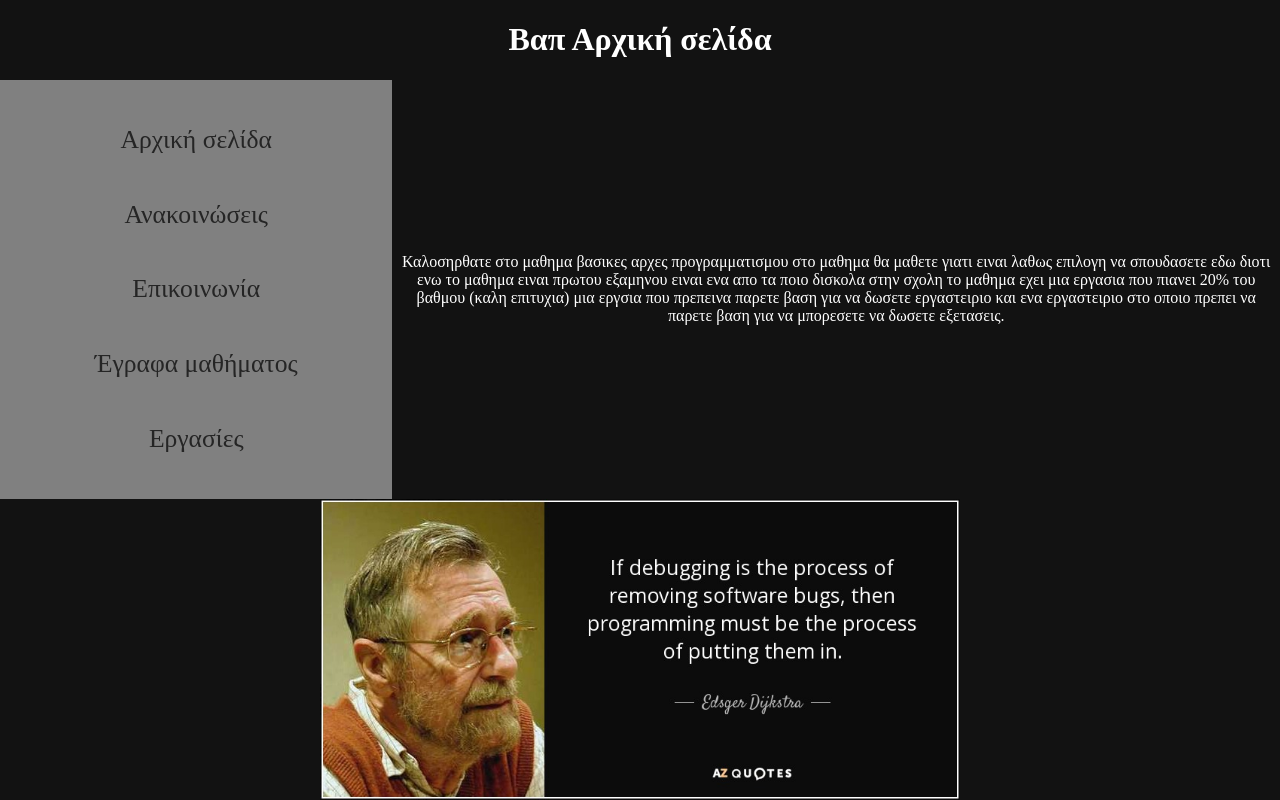
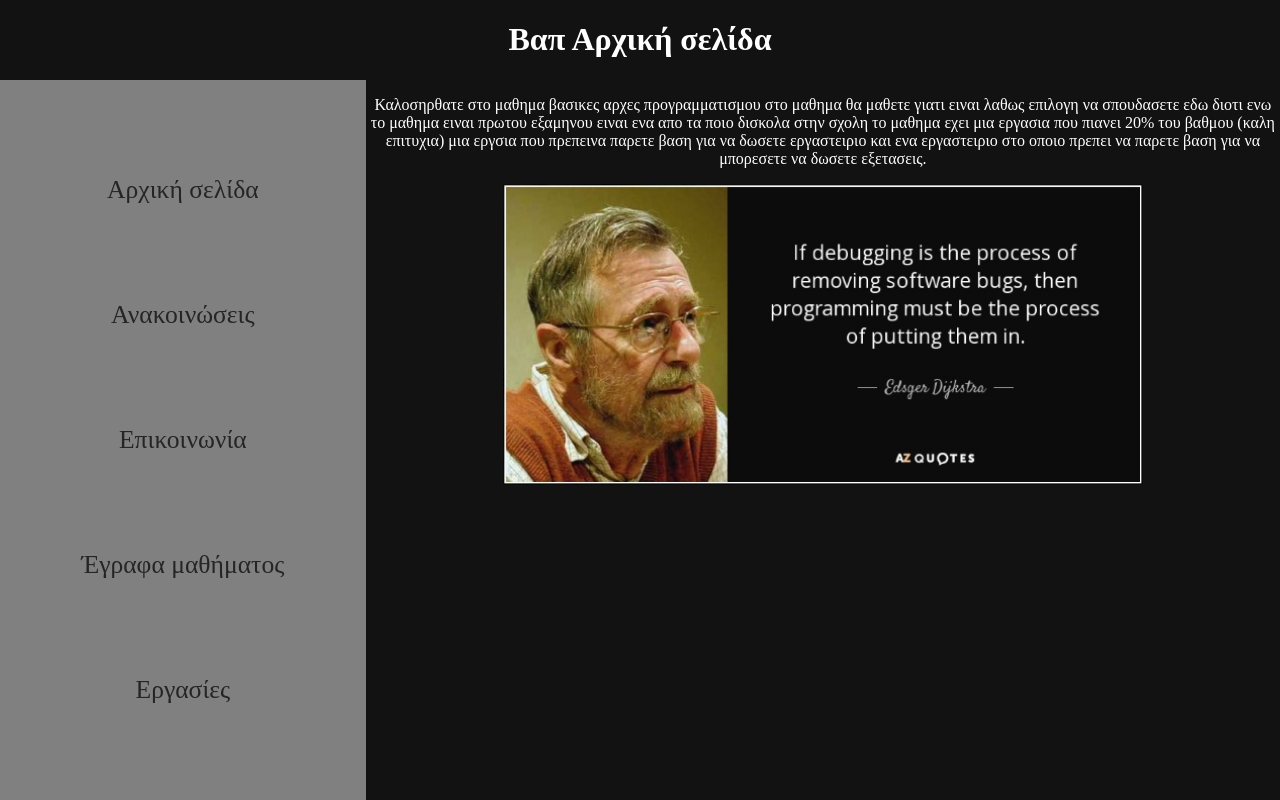
Before and after one commit to jimkalis16/HTML, a PHP site: page / in a window 1280 px wide. Run offline with PHP 8.4, Linux system fonts and the light colour scheme.

Commit message:
finished index

```diff
--- a/index.css
+++ b/index.css
@@ -32,7 +32,7 @@
 	align-items:center;
 	justify-content:space-evenly;
   background-color:grey;
-  width:100%;
+  width:40%;
   height:100%;
   margin-top: auto;
   margin-bottom: auto;
@@ -49,8 +49,13 @@
   color:white;
 	text-align:center;
 }
-#meme{
-  margin-left: auto;
-  margin-right: auto;
-  width: 50%;
+
+#img{
+	display:table-cell;
+	width:100%;
+  height:100%;
+  text-align:center;
 }
+.meme{
+  width:70%;
+}
--- a/index.html
+++ b/index.html
@@ -21,14 +21,17 @@
         <a class="chose" href="files.html">Έγραφα μαθήματος </a>
         <a class="chose" href="tasks">Εργασίες </a>
       </div>
-      <p class="info">
-        Καλοσηρθατε στο μαθημα βασικες αρχες προγραμματισμου στο μαθημα θα μαθετε γιατι ειναι λαθως επιλογη να
-        σπουδασετε εδω διοτι ενω το μαθημα ειναι πρωτου εξαμηνου ειναι ενα απο τα ποιο δισκολα στην σχολη το μαθημα εχει
-        μια εργασια που πιανει 20% του βαθμου (καλη επιτυχια) μια εργσια που πρεπεινα παρετε βαση για να δωσετε
-        εργαστειριο και ενα εργαστειριο στο οποιο πρεπει να παρετε βαση για να μπορεσετε να δωσετε εξετασεις.
-      </p>
+      <div id="img">
+        <p class="info">
+          Καλοσηρθατε στο μαθημα βασικες αρχες προγραμματισμου στο μαθημα θα μαθετε γιατι ειναι λαθως επιλογη να
+          σπουδασετε εδω διοτι ενω το μαθημα ειναι πρωτου εξαμηνου ειναι ενα απο τα ποιο δισκολα στην σχολη το μαθημα
+          εχει
+          μια εργασια που πιανει 20% του βαθμου (καλη επιτυχια) μια εργσια που πρεπεινα παρετε βαση για να δωσετε
+          εργαστειριο και ενα εργαστειριο στο οποιο πρεπει να παρετε βαση για να μπορεσετε να δωσετε εξετασεις.
+        </p>
+        <img class="meme" src="meme.jpg"></img>
+      </div>
     </div>
-    <img id="meme" src="meme.jpg"></img>
   </div>
 </body>
 
```
Also changed, not shown: meme.jpg.
